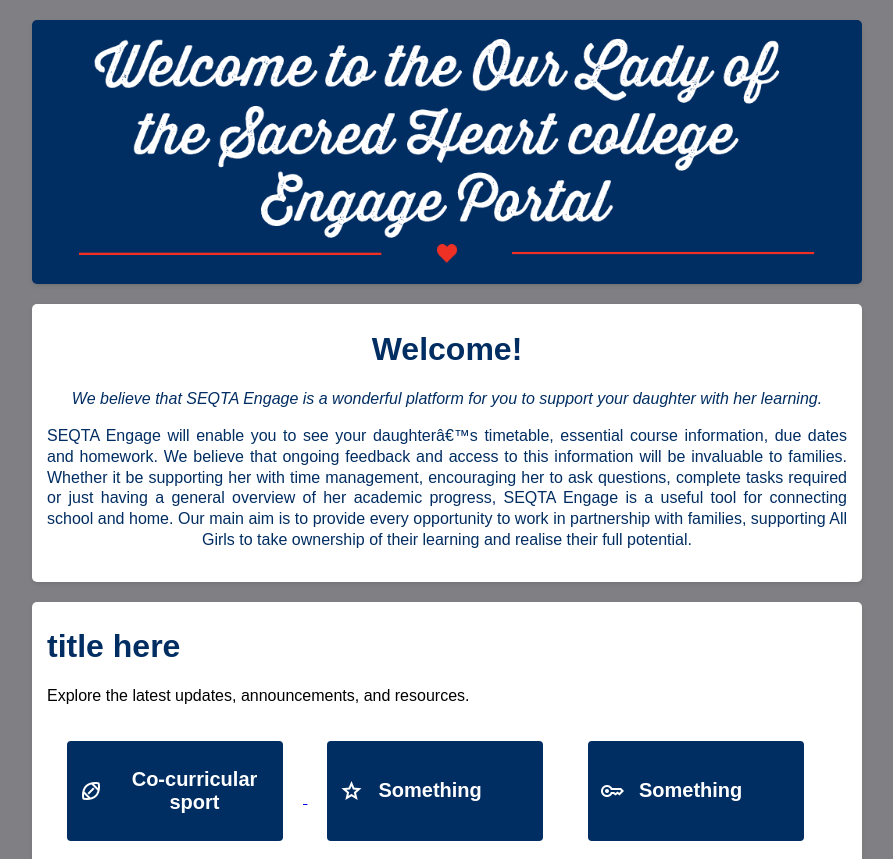
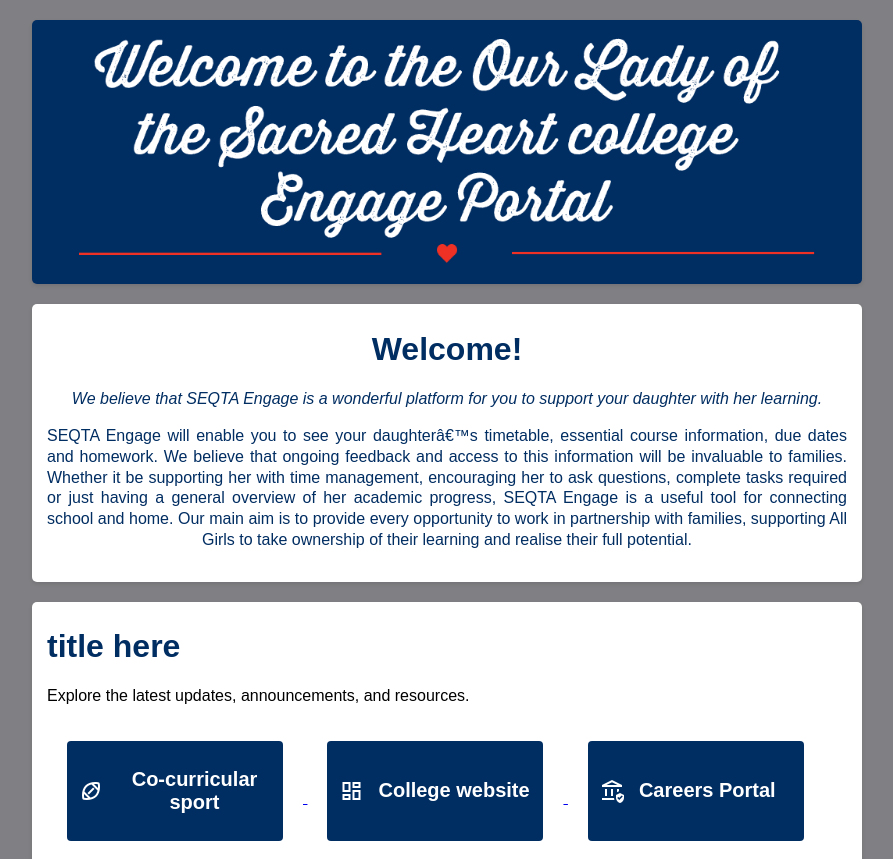
Before and after one commit to OLSH-educational-technologies/engagePortal, a plain HTML site: page index.html in a window 1280 px wide. Shown: the top 859 px of the page, without its empty margins (193-1086 px from the left). Drawn offline with nearby package versions, Linux system fonts and the light colour scheme; grey boxes are pictures that could not be loaded.

Commit message:
Update index.html

```diff
--- a/index.html
+++ b/index.html
@@ -114,16 +114,19 @@
 				</button>
 			</a>
 
-			<button type="button" class="btn">
-				<span class="material-symbols-outlined">grade</span>
-				<span>Something</span>
-			</button>
+			<a href="https://www.olsh.catholic.edu.au/" target="_blank">
+				<button type="button" class="btn">
+				<span class="material-symbols-outlined">dashboard</span>
+				<span>College website</span>
+				</button>
+			</a>
 
-			<button type="button" class="btn">
-				<span class="material-symbols-outlined">key</span>
-				<span>Something</span>
-			</button>
-
+			<a href=https://engage.olsh.catholic.edu.au/portal/7f83970f-1fdb-4c1a-b2a1-c7eb31454c13" target="_blank">
+				<button type="button" class="btn">
+					<span class="material-symbols-outlined">assured_workload</span>
+					<span>Careers Portal</span>
+				</button>
+			</a>
 			<iframe height="400" src="https://your-external-content-url.com" width="100%"></iframe>
 		</div>
 
```
